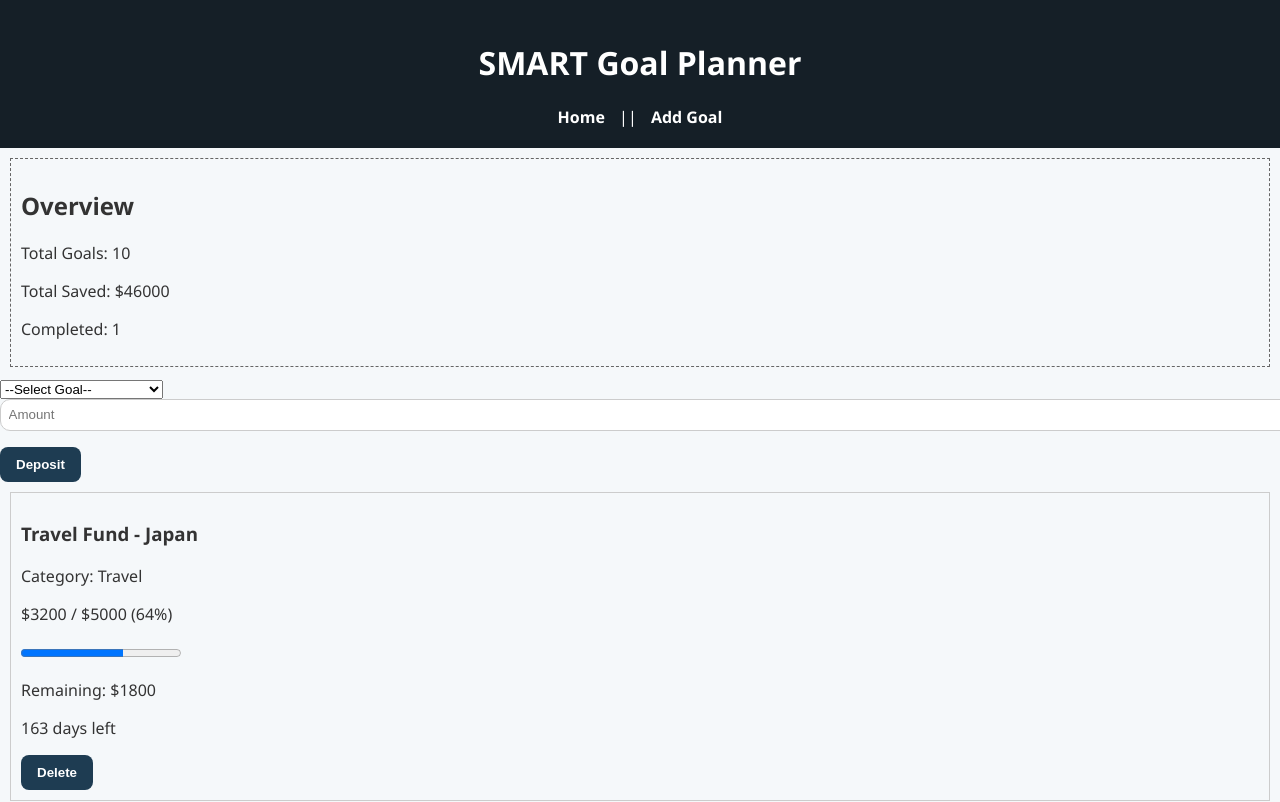
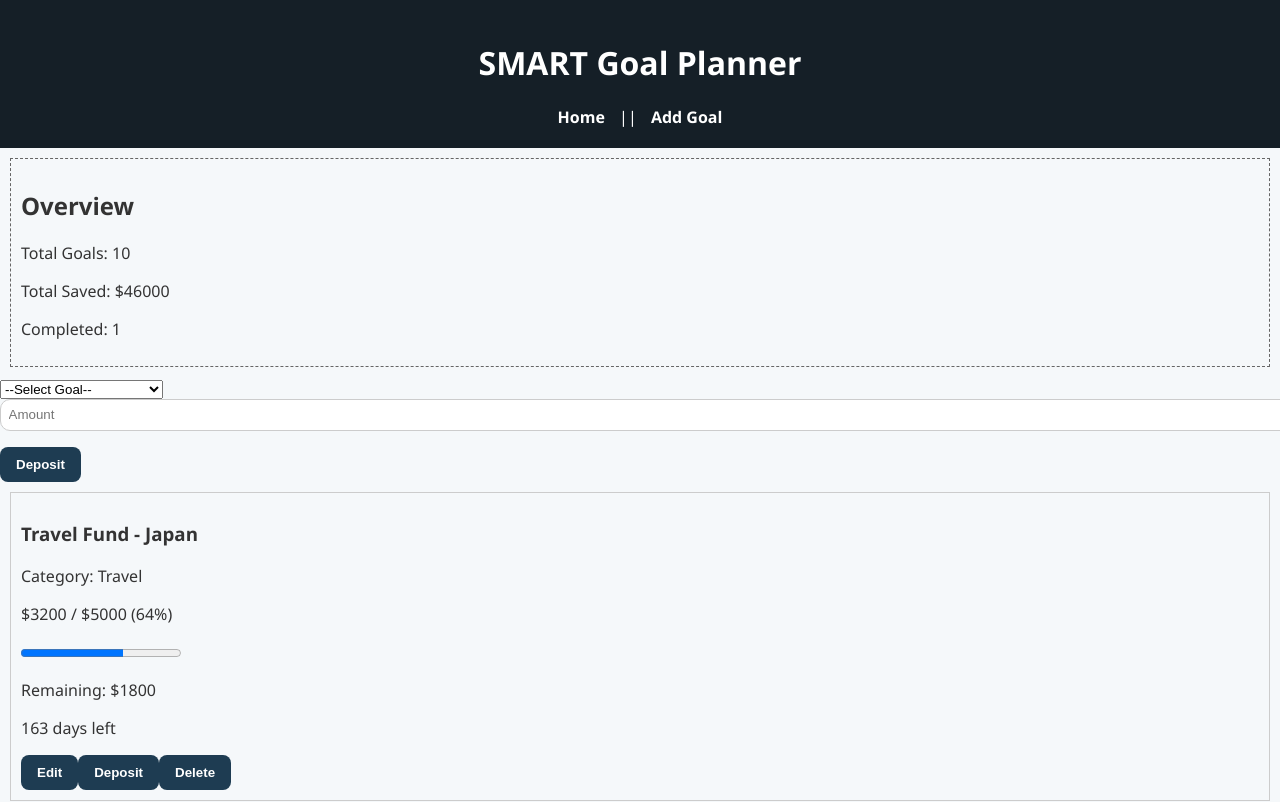
Before and after one commit to MosingiA/New-SGP, a React (Vite) app: page / in a window 1280 px wide. Shown: the top 802 px of the page. Built offline with nearby package versions, Linux system fonts and the light colour scheme; data requests are answered from the project's data file.

Commit message:
new buttons

```diff
--- a/src/components/GoalItem.jsx
+++ b/src/components/GoalItem.jsx
@@ -20,7 +20,9 @@ export default function GoalItem({ goal, onDelete }) {
         {warning && <span> ⚠️</span>}
         {overdue && <span> ❌ Overdue</span>}
       </p>
-      <button onClick={()=>onDelete(id)}>Delete</button>
+       <button type="submit">Edit</button>
+        <button type="submit">Deposit</button>
+        <button onClick={()=>onDelete(id)}>Delete</button>
     </div>
   );
 }
--- a/src/index.css
+++ b/src/index.css
@@ -45,7 +45,10 @@ nav a:hover {
   background-color: gray;
   border-radius: 40px;
 }
-
+:hover .goal-card {
+ transform: translateY(-5px);
+ box-shadow: 0 10px 30px rgba(0, 0, 0, 0.15);
+}
 button {
   background-color: #1e3c52;
   color: white;
```
